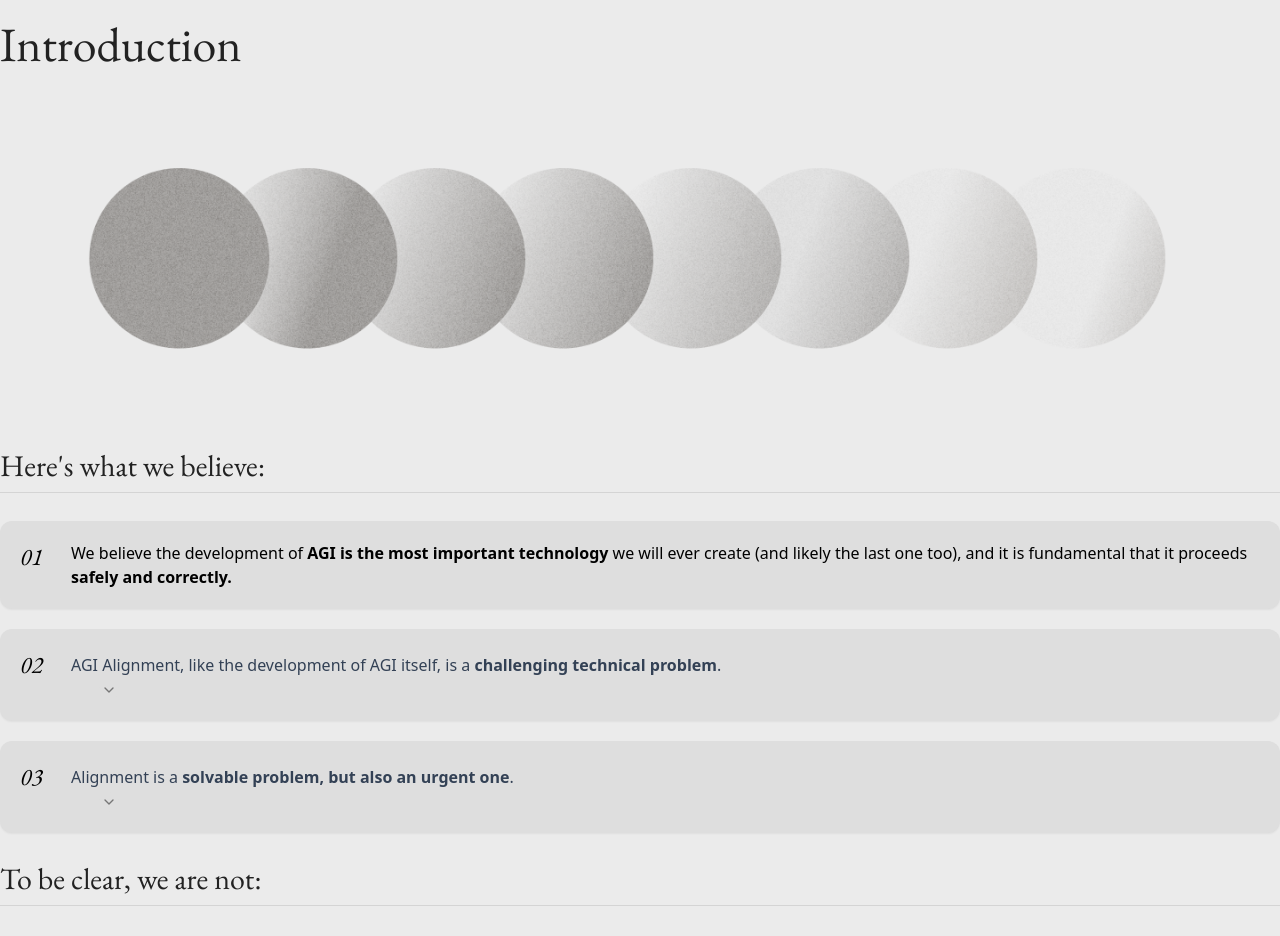
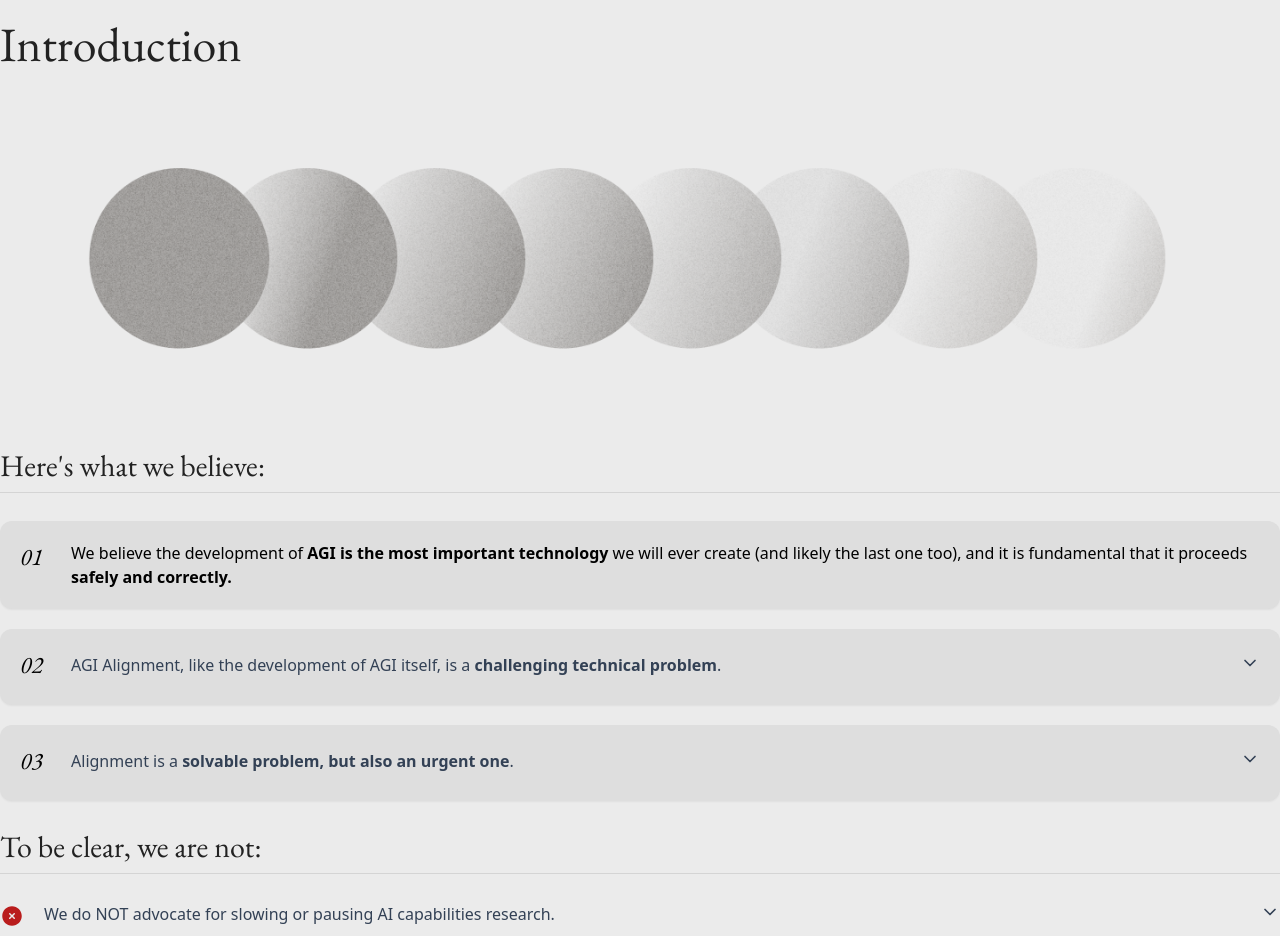
Before and after one commit to masonwang025/alignment-guide, a Next.js app: page /introduction in a window 1280 px wide. Shown: the top 936 px of the page. Built offline with nearby package versions, Linux system fonts and the light colour scheme.

Commit message:
fixed values & false card in intro to use accordions

```diff
--- a/src/components/intro/FalseCard.tsx
+++ b/src/components/intro/FalseCard.tsx
@@ -1,5 +1,5 @@
+import { Accordion, AccordionItem, AccordionTrigger, AccordionContent } from '@/components/ui/accordion';
 import { XCircleIcon } from '@heroicons/react/24/solid';
-import Toggle from '../elements/Toggle';
 
 function FalseCard({ title, children }: { title: string; children: React.ReactNode }) {
 	return (
@@ -7,11 +7,12 @@ function FalseCard({ title, children }: { title: string; children: React.ReactNo
 			<span className='font-bold mr-5'>
 				<XCircleIcon className='size-6 text-red-700 mt-2.5' />
 			</span>
-			<div className='space-y-2 w-full'>
-				<Toggle className='' title={<p className='w-full'>{title}</p>}>
-					{children}
-				</Toggle>
-			</div>
+			<Accordion type='single' collapsible className='w-full'>
+				<AccordionItem value='item-1' className='border-0 pb-0'>
+					<AccordionTrigger className='py-0 my-2 hover:no-underline'>{<span className='mr-2'>{title}</span>}</AccordionTrigger>
+					<AccordionContent className='pb-0 pr-2 mr-2'>{children}</AccordionContent>
+				</AccordionItem>
+			</Accordion>
 		</div>
 	);
 }
--- a/src/components/intro/Value.tsx
+++ b/src/components/intro/Value.tsx
@@ -1,3 +1,4 @@
+import { Accordion, AccordionItem, AccordionTrigger, AccordionContent } from '@/components/ui/accordion';
 import Toggle from '../elements/Toggle';
 
 function Value({ iconComponent, title, children }: { iconComponent: React.ReactNode; title: string | React.ReactNode; children?: React.ReactNode }) {
@@ -6,11 +7,12 @@ function Value({ iconComponent, title, children }: { iconComponent: React.ReactN
 			<span className='mr-5'>{iconComponent}</span>
 			<div className='flex-grow'>
 				{children ? (
-					<div className='-mt-1'>
-						<Toggle className='' title={<span className='mr-5'>{title}</span>}>
-							<div className='space-y-2'>{children}</div>
-						</Toggle>
-					</div>
+					<Accordion type='single' collapsible className='-mt-1'>
+						<AccordionItem value='item-1' className='border-0 pb-0'>
+							<AccordionTrigger className='py-0 my-2 hover:no-underline'>{title}</AccordionTrigger>
+							<AccordionContent className='pb-0 pr-2'>{children}</AccordionContent>
+						</AccordionItem>
+					</Accordion>
 				) : (
 					<div className='pr-2'>{title}</div>
 				)}
```
